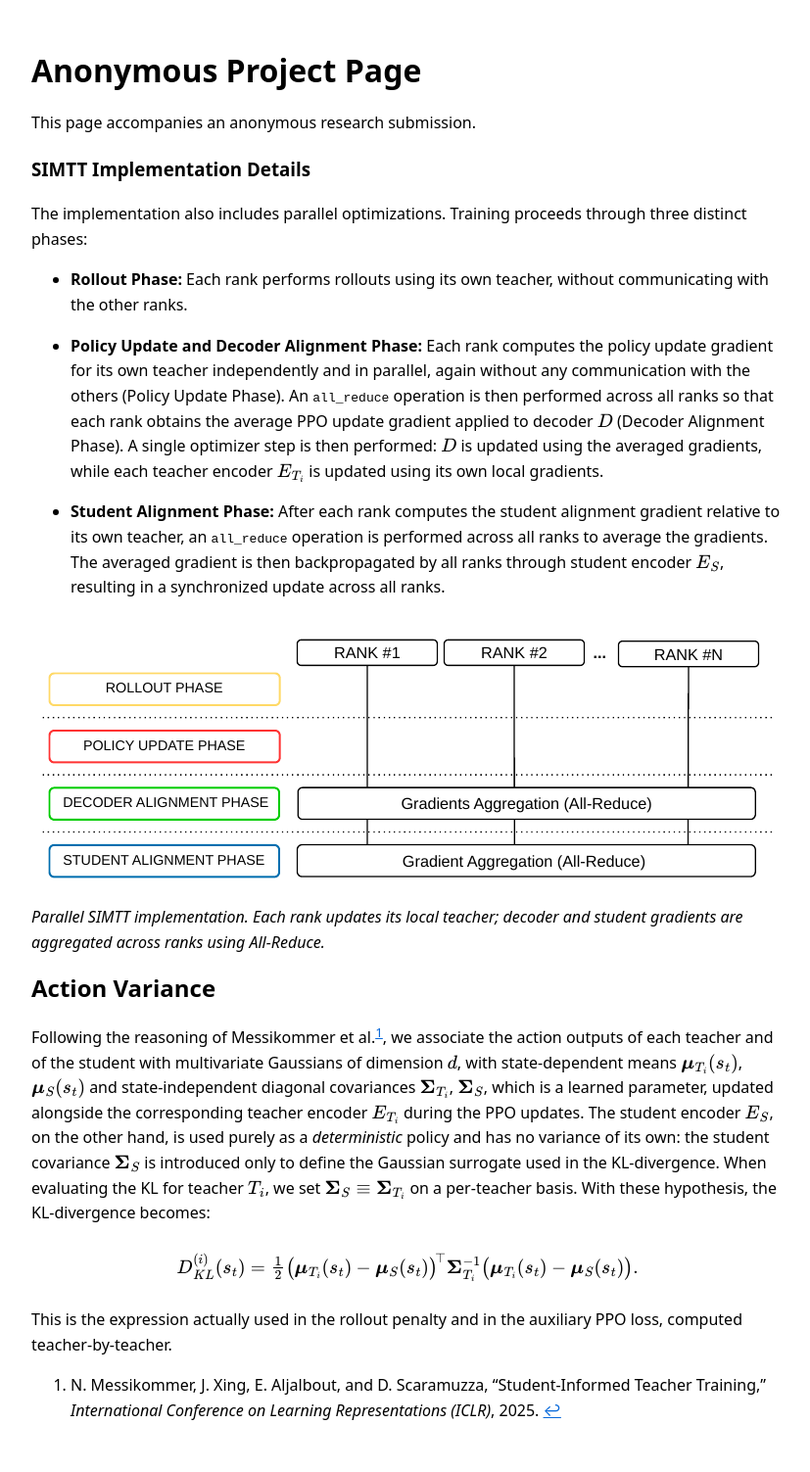
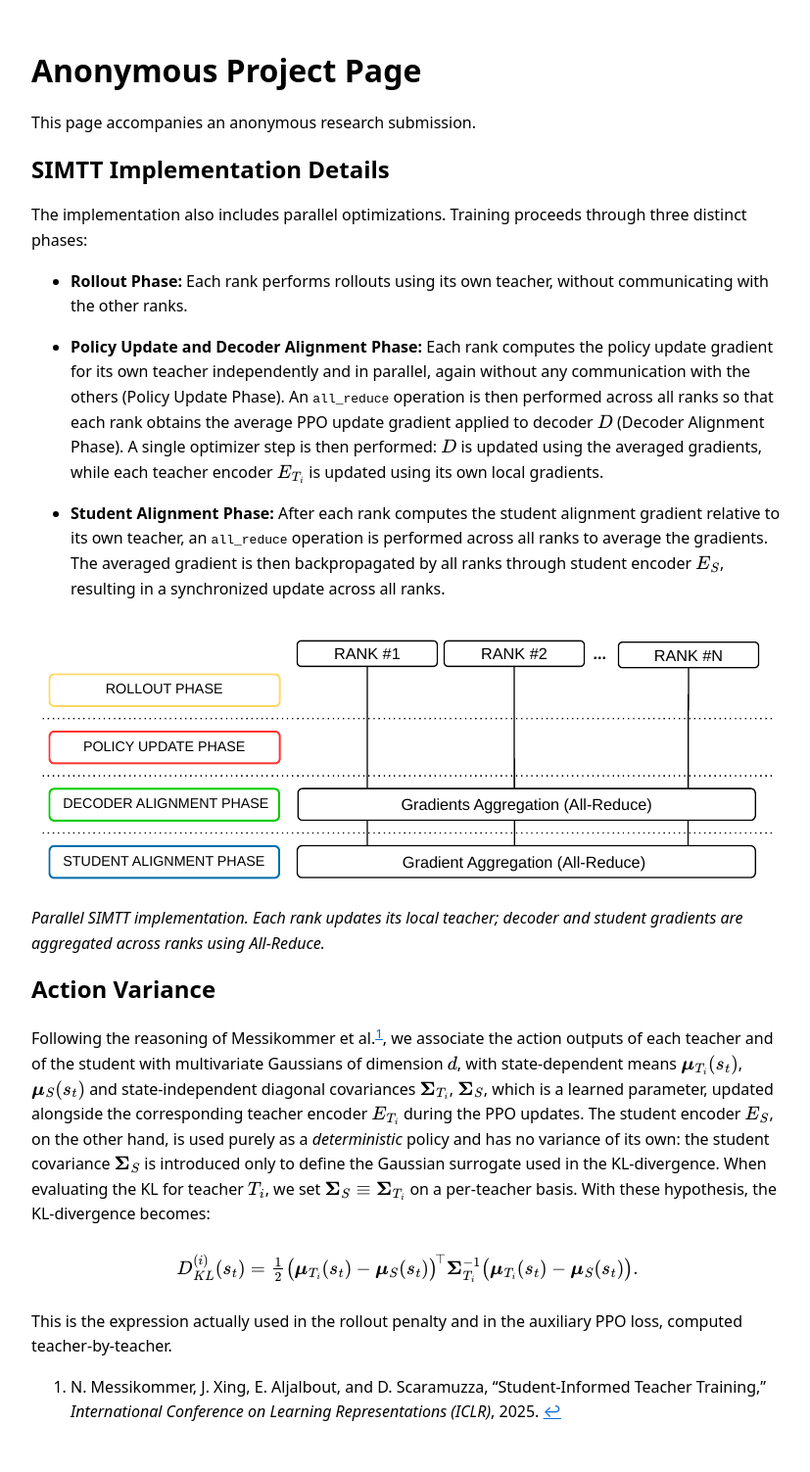
Before and after one commit to blind-paper-sub/ICRA2026, a Jekyll site: the page built from index.md, in a window 1280 px wide. Shown: the whole page at 98% size, without its empty margins (224-1051 px from the left). Built offline with Jekyll 4.4.1, drawn with Linux system fonts in a browser that asks for light colours.

Commit message:
Update supplementary page

```diff
--- a/index.md
+++ b/index.md
@@ -7,7 +7,7 @@ title: Anonymous Project Page
 
 This page accompanies an anonymous research submission.
 
-### SIMTT Implementation Details
+## SIMTT Implementation Details
 
 The implementation also includes parallel optimizations. Training proceeds
 through three distinct phases:
```
